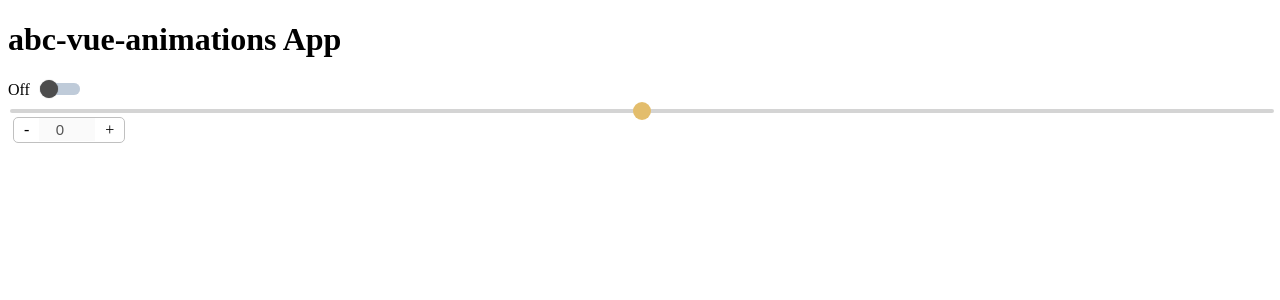
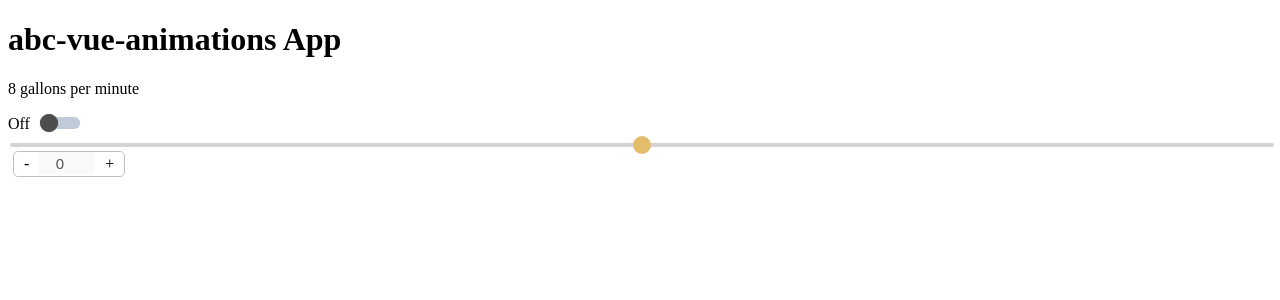
Before and after one commit to nmalozzi/abc-vue-animations, a Vue app: page / in a window 1280 px wide. Shown: the top 300 px of the page. Built offline with nearby package versions, Linux system fonts and the light colour scheme.

Commit message:
Adding basic output component

```diff
--- /dev/null
+++ b/src/components/OutputNumeric.vue
@@ -0,0 +1,13 @@
+<template>
+  <div>
+    <p>8 {{ label }}</p>
+  </div>
+</template>
+
+<script>
+export default {
+  props: {
+    label: String
+  }
+}
+</script>
--- a/src/components/ToggleButton.vue
+++ b/src/components/ToggleButton.vue
@@ -10,7 +10,6 @@
 
 <script>
 export default {
-  name: 'ToggleSwitch',
   props: {
     disabled: {
       type: Boolean,
--- a/src/layouts/WaterPressure.vue
+++ b/src/layouts/WaterPressure.vue
@@ -1,6 +1,7 @@
 <template>
   <div>
     <h1>{{ header }}</h1>
+    <OutputNumeric label="gallons per minute" />
     <ToggleButton id="switch" />
     <SliderBar />
     <PlusMinusInput />
@@ -11,13 +12,14 @@
 import ToggleButton from '@/components/ToggleButton.vue'
 import SliderBar from '@/components/SliderBar.vue'
 import PlusMinusInput from "@/components/PlusMinusInput";
+import OutputNumeric from "@/components/OutputNumeric";
 
 export default {
-  name: 'WaterPressureLayout',
   props: {
     header: String
   },
   components: {
+    OutputNumeric,
     PlusMinusInput,
     ToggleButton,
     SliderBar
```
